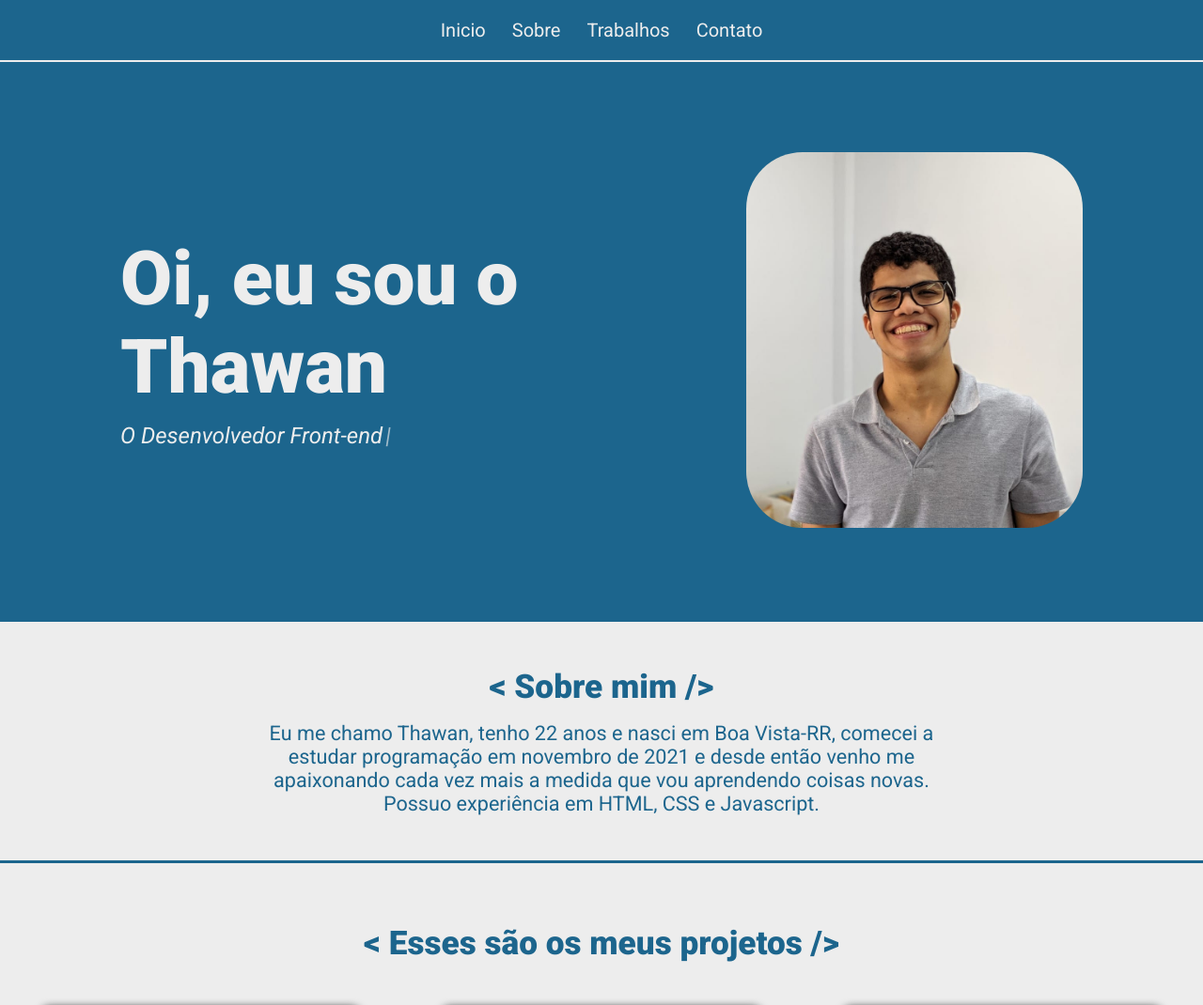
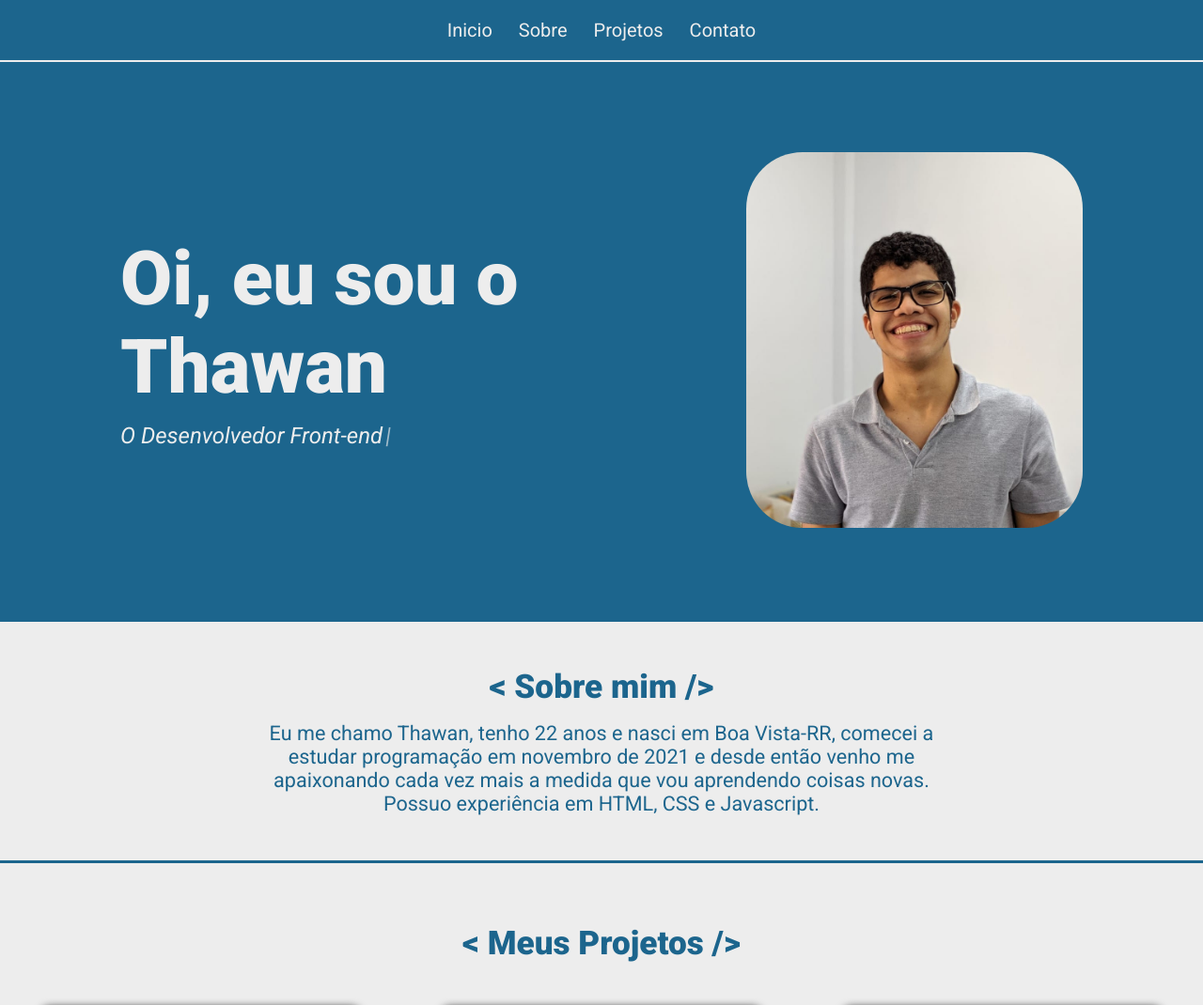
Before and after one commit to thawansilva/PortfolioThawan, a plain HTML site: page index.html in a window 1280 px wide. Shown: the top 1070 px of the page at 94% size. Drawn offline with Linux system fonts and the light colour scheme.

Commit message:
Update index.html
Alteração do nome do conteúdo de alguns elementos.

```diff
--- a/index.html
+++ b/index.html
@@ -15,7 +15,7 @@
           <li class="list_item" id="home"><a href="#home">Inicio</a></li>
           <li class="list_item" id="sobre"><a href="#aboutme">Sobre</a></li>
           <li class="list_item" id="trabalhos">
-            <a href="#projects">Trabalhos</a>
+            <a href="#projects">Projetos</a>
           </li>
           <li class="list_item" id="contato"><a href="#foot">Contato</a></li>
         </ul>
@@ -45,7 +45,7 @@
     </div>
     <section id="projects">
       <div class="project_title container" data-anime="down">
-        <h2>< Esses são os meus projetos /></h2>
+        <h2>< Meus Projetos /></h2>
       </div>
       <div class="box_project container" data-anime="down">
         <a
@@ -180,7 +180,7 @@
     </section>
     <footer>
       <div class="foot container" id="foot">
-        <h3 data-anime="down">Vamos trabalhar juntos :)</h3>
+        <h3 data-anime="down">Vamos trabalhar juntos? :)</h3>
         <p id="subtitle_foot" data-anime="down">Entre em contato comigo</p>
         <div class="social_media">
           <div class="link_socialmedia" id="github">
```
